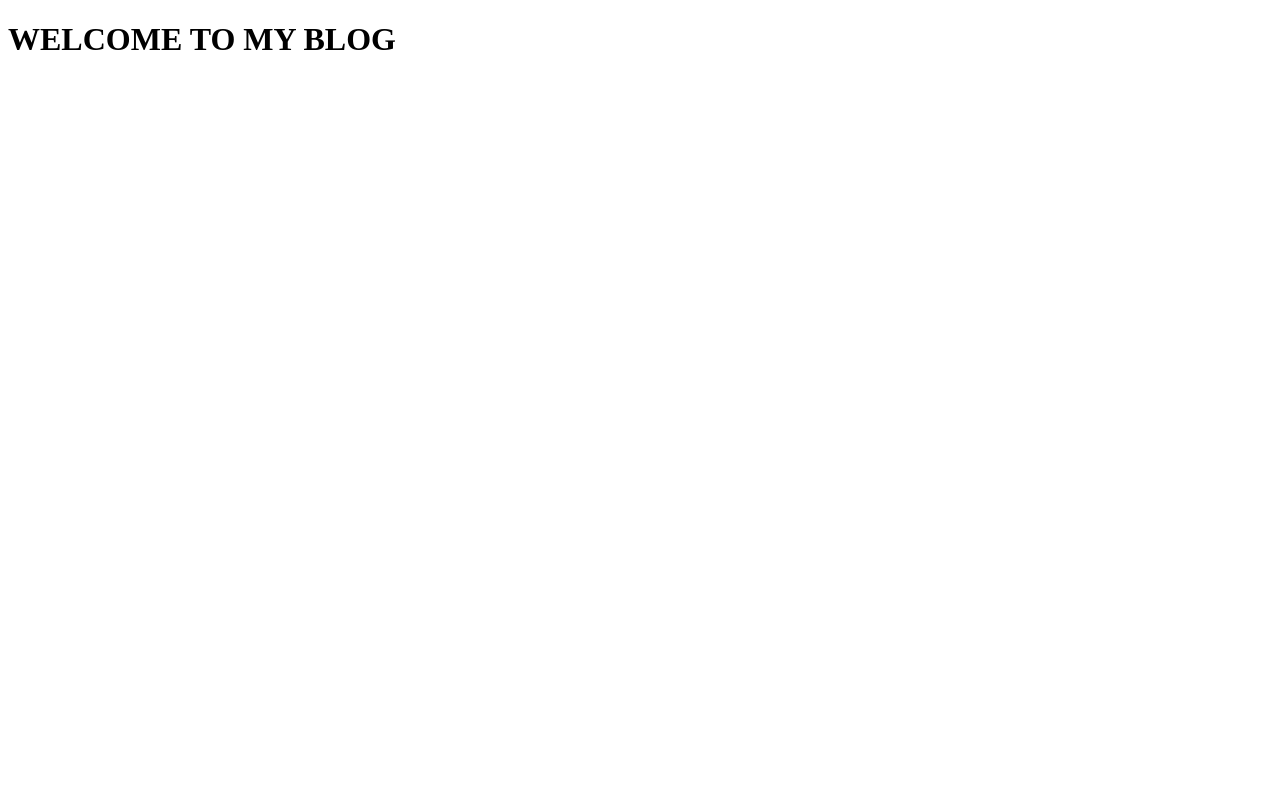
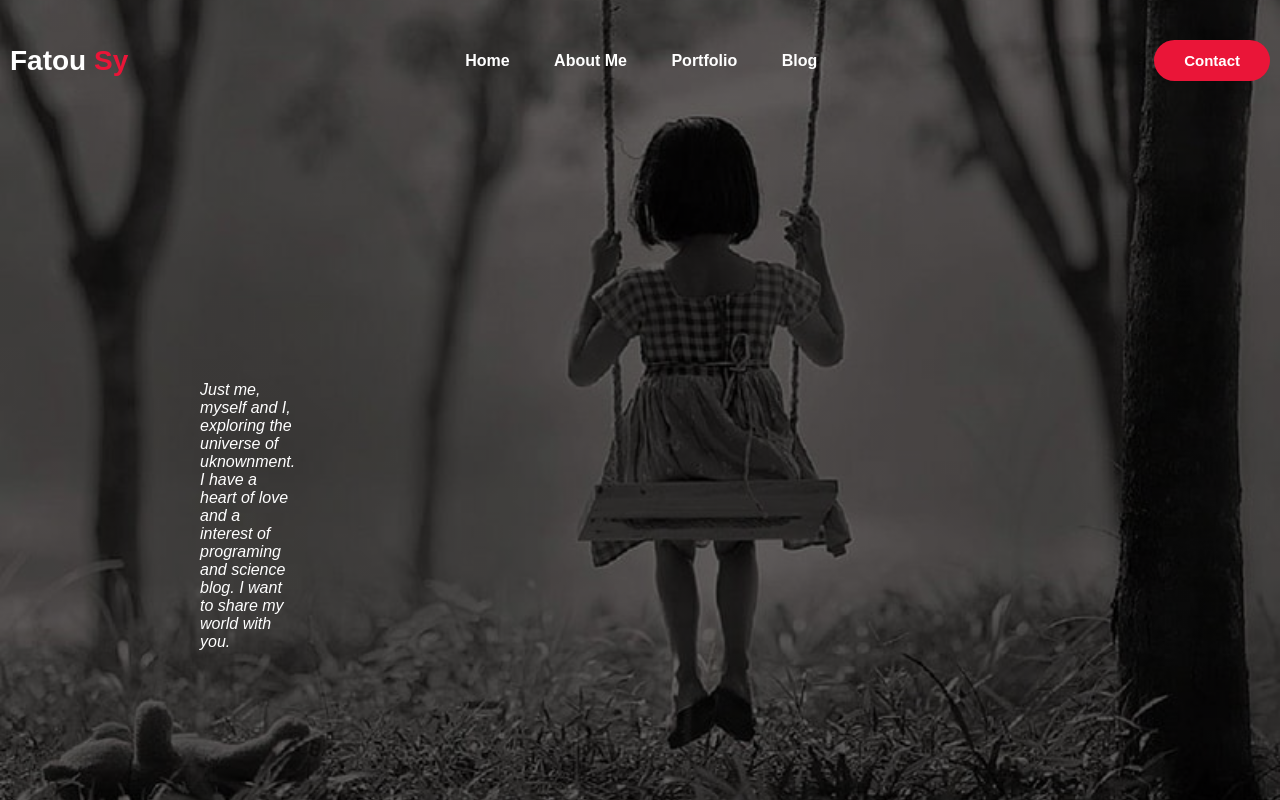
Before and after one commit to fsndiaye/BLOG, a plain HTML site: page index.html in a window 1280 px wide. Drawn offline with Linux system fonts and the light colour scheme.

Commit message:
firstPart

```diff
--- a/index.html
+++ b/index.html
@@ -4,9 +4,28 @@
     <meta charset="UTF-8">
     <meta http-equiv="X-UA-Compatible" content="IE=edge">
     <meta name="viewport" content="width=device-width, initial-scale=1.0">
-    <title>Document</title>
+    <title> Fatou's Blog </title>
+    <link href="style/style.css" rel="StyleSheet">
 </head>
+
 <body>
-    <P> <h1> WELCOME TO MY BLOG </h1></P>
+    <div class="hero">
+        <nav>
+            <h2 class="logo">Fatou <span>Sy</span></h2>
+            <ul>
+                <li><a href="index.html"> Home </a></li>
+                <li><a href="aboutme.html"> About Me </a></li>
+                <li><a href="portfolio.html"> Portfolio </a></li>
+                <li><a href="blog.html"> Blog </a></li>
+            </ul>
+            <button type="button"> Contact </button>
+        </nav>
+        <div id="intro"> <i>Just me, myself and I, exploring the universe of uknownment. I have a heart of love and a interest of programing and science blog. I want to share my world with you.</i></div>
+        <!-- <video width="500px" contols Autoplay=autoplay>
+            <source src="images/water_splash_3.mov" type="video/mp4">
+        </video> -->
+
+    </div>
+
 </body>
 </html>
--- /dev/null
+++ b/style/aboutme.css
@@ -0,0 +1,50 @@
+/*h3{
+ font-family: 'PT Serif', serif;  text-align: center;
+  margin-top: 60px;
+  margin-right: 600px;
+  font-size:xx-large;
+}
+h3:hover{
+    color: #ea1538;
+    transition: 0.1s;
+}
+*/
+@import url('https://fonts.googleapis.com/css2?family=PT+Serif:ital,wght@1,700&family=Tapestry&family=Water+Brush&display=swap');
+
+img{
+    float: left;
+}
+h1{
+    text-align: center;
+    padding-top: 60px;
+    padding-bottom: 60px;
+    font-family: 'Water Brush', cursive;
+    font-size: xx-large;
+
+}
+h1:hover{
+    color:#ea1538;
+    transition: 1s;
+}
+p{
+    padding-left: 600px;
+    padding-right: 100px;
+}
+.Txt2{
+    padding-left: 10px;
+}
+.quotation{
+    width: 100px;
+margin-top: 90px;
+margin-left: 600px;}
+
+.quote{
+    margin-right:300px;
+    margin-top: 175px;
+    margin-bottom: 50px;
+    padding-left: 100px;
+    text-align: center;
+}
+.Navigation{
+    background-color:black;
+   }
--- /dev/null
+++ b/style/blog.css
@@ -0,0 +1,29 @@
+*{
+    padding: 0;
+    margin: 0;
+    box-sizing: border-box;
+}
+
+
+.container1{
+    color: white;
+    display: grid;
+    grid-template-columns: 30% 40% 30%;
+    gap: 10px;
+    text-decoration: none;
+    margin-top: 50px;
+}
+p{
+    background-color: black;
+    border: 1px solid black;
+}
+.welcomeimg{
+    padding-left: 400px;
+}
+.exploreimg{
+    padding-left: 400px;
+    margin-bottom: 10px;
+}
+.Navigation{
+    background-color:black;
+   }
--- /dev/null
+++ b/style/generalnav.css
@@ -0,0 +1,53 @@
+*{
+    padding: 0;
+    margin: 0;
+    box-sizing: border-box;
+    font-family:'Josefin Sans', sans-serif;
+}
+.Navigation{
+    margin: 0px;
+    padding: 20px;
+   }
+nav{
+    display: flex;
+    align-items: center;
+    justify-content: space-between;
+    padding-top: 40px;
+    padding-left: 10px;
+    padding-right: 10px;
+}
+.logo{
+    color:white;
+    font-size: 28px;
+}
+span{
+    color:#ea1538;
+}
+nav ul li{
+    display: inline-block;
+    padding: 10px 20px;
+    list-style-type:none;
+}
+nav ul li a{
+    color:white;
+    text-decoration: none;
+    font-weight: bold;
+}
+nav ul li a:hover{
+    color:#ea1538;
+    transition: .3s;
+}
+button{
+    border: none;
+    background: #ea1538;
+    padding: 12px 30px;
+    border-radius: 30px;
+    color:white;
+    font-weight: bold;
+    font-size: 15px;
+    transition: .4s;
+}
+button:hover{
+    transform:scale(1.3);
+    cursor:pointer;
+}
--- /dev/null
+++ b/style/style.css
@@ -0,0 +1,73 @@
+*{
+    padding: 0;
+    margin: 0;
+    box-sizing: border-box;
+    font-family:'Josefin Sans', sans-serif;
+}
+.hero{
+    height: 100vh;
+    width: 100%;
+    background-image: linear-gradient(rgba(0,0,0,0.6),rgba(0,0,0,0.6)),url("../images/childImage.jpg");
+    background-size: cover;
+    background-position: center;
+
+    position: relative;
+
+}
+nav{
+    display: flex;
+    align-items: center;
+    justify-content: space-between;
+    padding-top: 40px;
+    padding-left: 10px;
+    padding-right: 10px;
+}
+.logo{
+    color:white;
+    font-size: 28px;
+}
+span{
+    color:#ea1538;
+}
+nav ul li{
+    display: inline-block;
+    padding: 10px 20px;
+    list-style-type:none;
+}
+nav ul li a{
+    color:white;
+    text-decoration: none;
+    font-weight: bold;
+}
+nav ul li a:hover{
+    color:#ea1538;
+    transition: .3s;
+}
+button{
+    border: none;
+    background: #ea1538;
+    padding: 12px 30px;
+    border-radius: 30px;
+    color:white;
+    font-weight: bold;
+    font-size: 15px;
+    transition: .4s;
+}
+button:hover{
+    transform:scale(1.3);
+    cursor:pointer;
+}
+#intro{
+
+    color:white;
+    position: absolute;
+    text-align: left;
+    margin-top: 300px;
+    margin-right: 1000px;
+    margin-left: 200px;
+
+}
+#intro:hover{
+    color: #ea1538;
+    transition: 1s;
+}
```
Also changed, not shown: aboutme.html (added, +51 -0 lines), blog.html (added, +43 -0 lines), portfolio.html (added, +29 -0 lines), images/BlackandWhiteImage 1.jpg (added), images/ExploreImage.jpg (added), images/WelcomeImage.webp (added), images/WhiteRoseImage.jpg (added), images/childImage.jpg (added), images/quotationMark.png (added), images/seattle-wa_416x416.jpg (added), style/portfolio.css (added), 1 other file.
